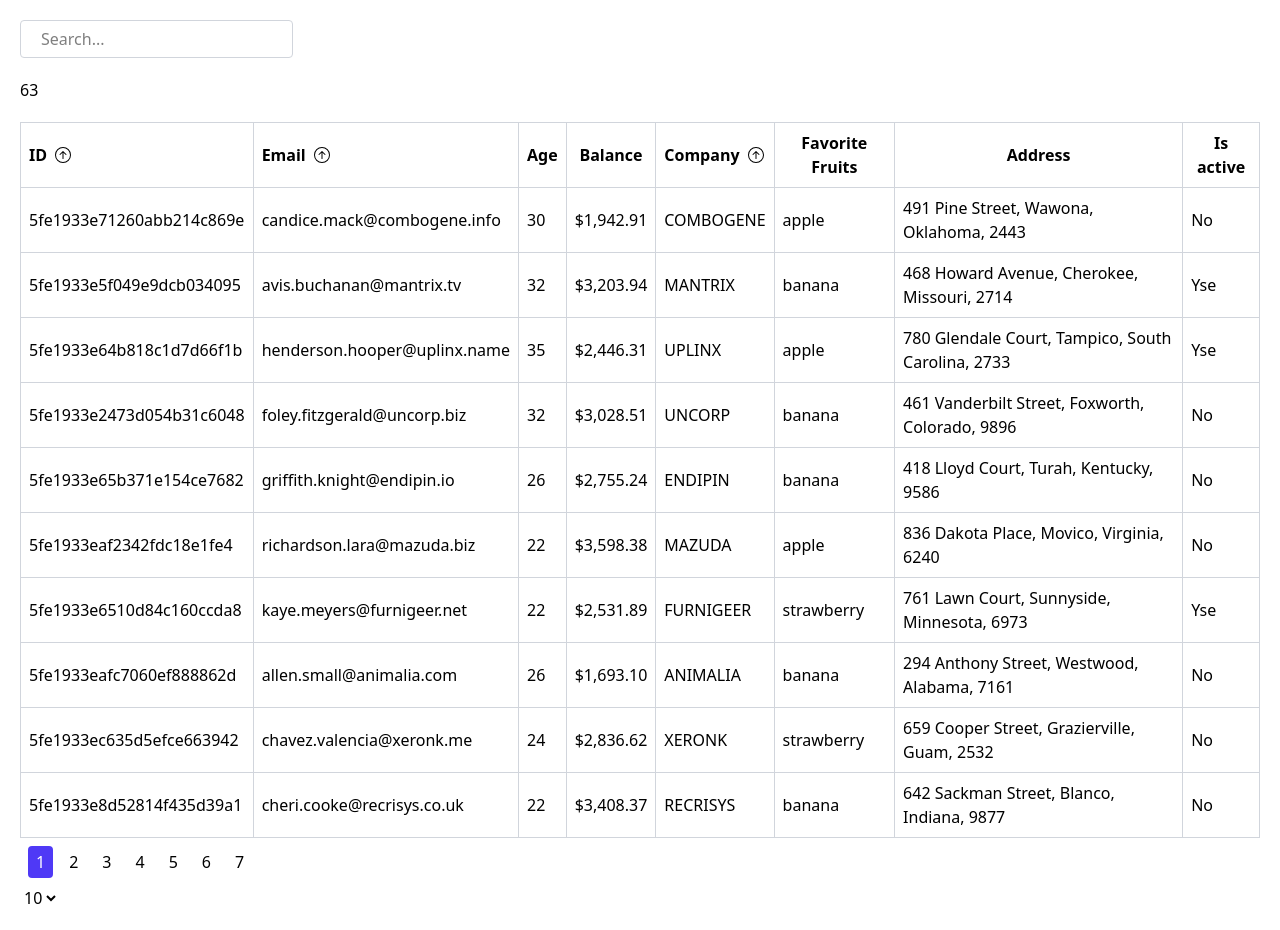
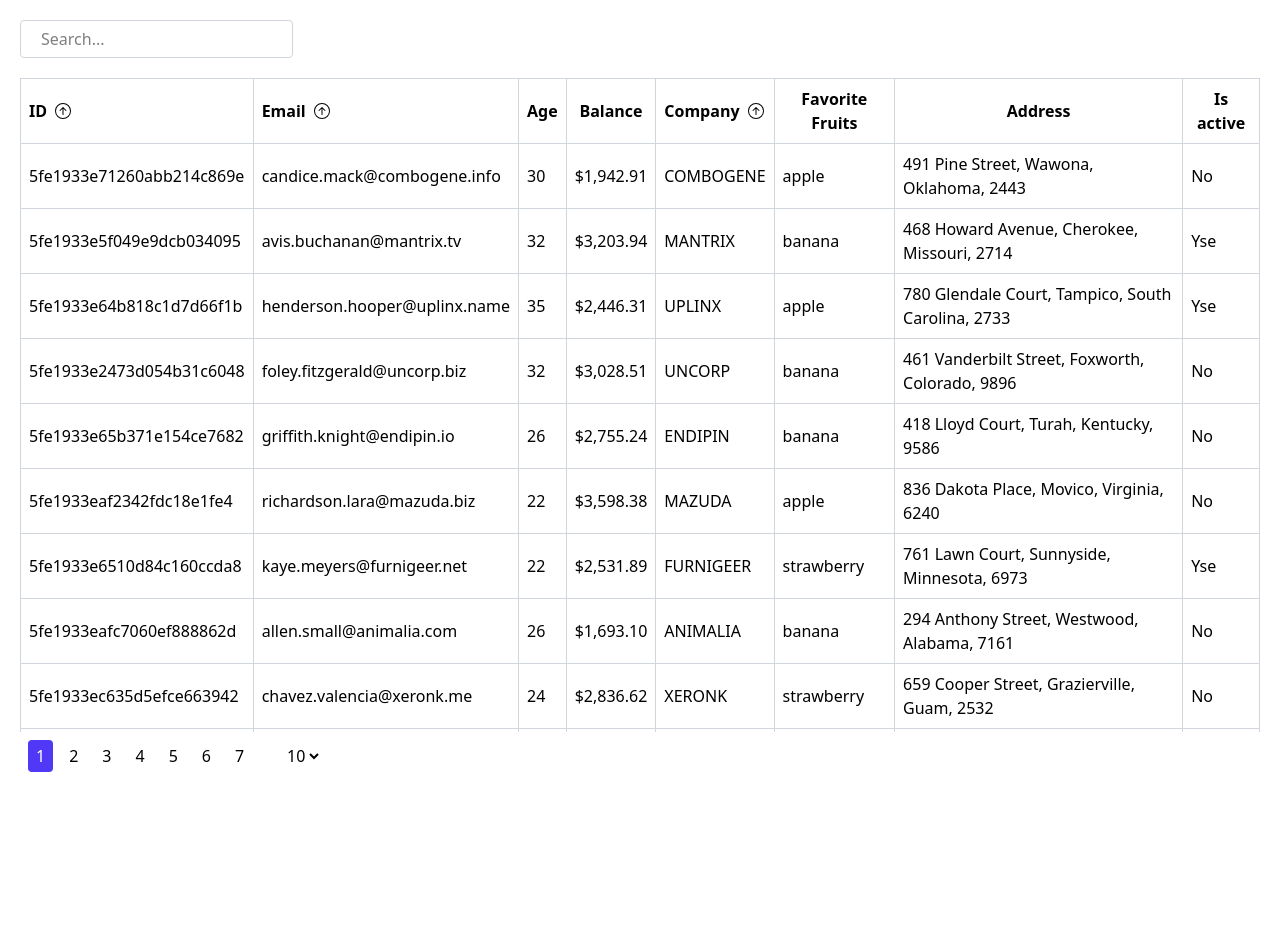
Before and after one commit to nurdauletSatbergen/modern-decisions, an Angular app: page / in a window 1280 px wide. After the commit the page ends 800 px from the top, so only its background shows below. Built offline with nearby package versions, Linux system fonts and the light colour scheme.

Commit message:
page refactored

```diff
--- a/src/app/shared/pagination/pagination.component.scss
+++ b/src/app/shared/pagination/pagination.component.scss
@@ -1,4 +1,10 @@
 @use "tailwindcss";
+
+:host {
+  display: grid;
+  grid-template-columns: max-content max-content;
+  gap: 15px;
+}
 
 .page-item {
   @apply cursor-pointer px-2 py-1  inline-block me-2 rounded transition duration-300 ease-in-out;
--- a/src/app/users/users.component.html
+++ b/src/app/users/users.component.html
@@ -3,11 +3,7 @@
        [formControl]="searchTerm"
 >
 
-<p class="mb-5">{{ totalUsers() }}</p>
-
-@if (loading()) {
-  <p>Loading ...</p>
-} @else {
+<div class="grow overflow-y-auto">
   <table cdk-table [dataSource]="users()" class="table">
     <!-- ID Column -->
     <ng-container cdkColumnDef="_id">
@@ -61,7 +57,7 @@
     <tr cdk-header-row *cdkHeaderRowDef="displayedColumns()"></tr>
     <tr cdk-row *cdkRowDef="let row; columns: displayedColumns();"></tr>
   </table>
-}
+</div>
 
 <app-pagination [pageIndex]="pagination().pageIndex"
                 [pageSize]="pagination().pageSize"
--- a/src/app/users/users.component.scss
+++ b/src/app/users/users.component.scss
@@ -1,8 +1,11 @@
 @use "tailwindcss";
 
 :host {
-  display: block;
+  display: flex;
+  flex-direction: column;
+  align-items: flex-start;
   padding: 20px;
+  height: 100vh;
 }
 
 .table {
```
